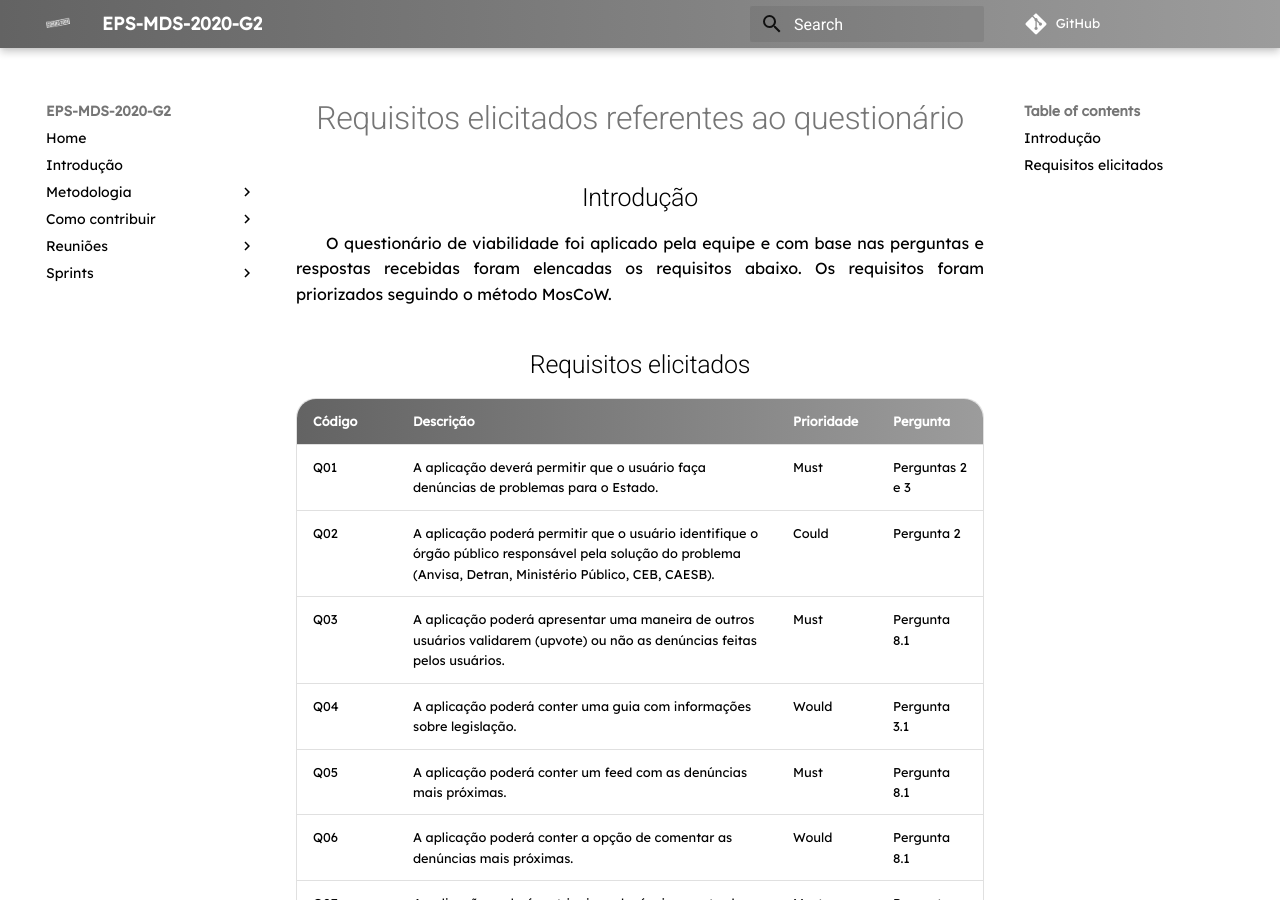
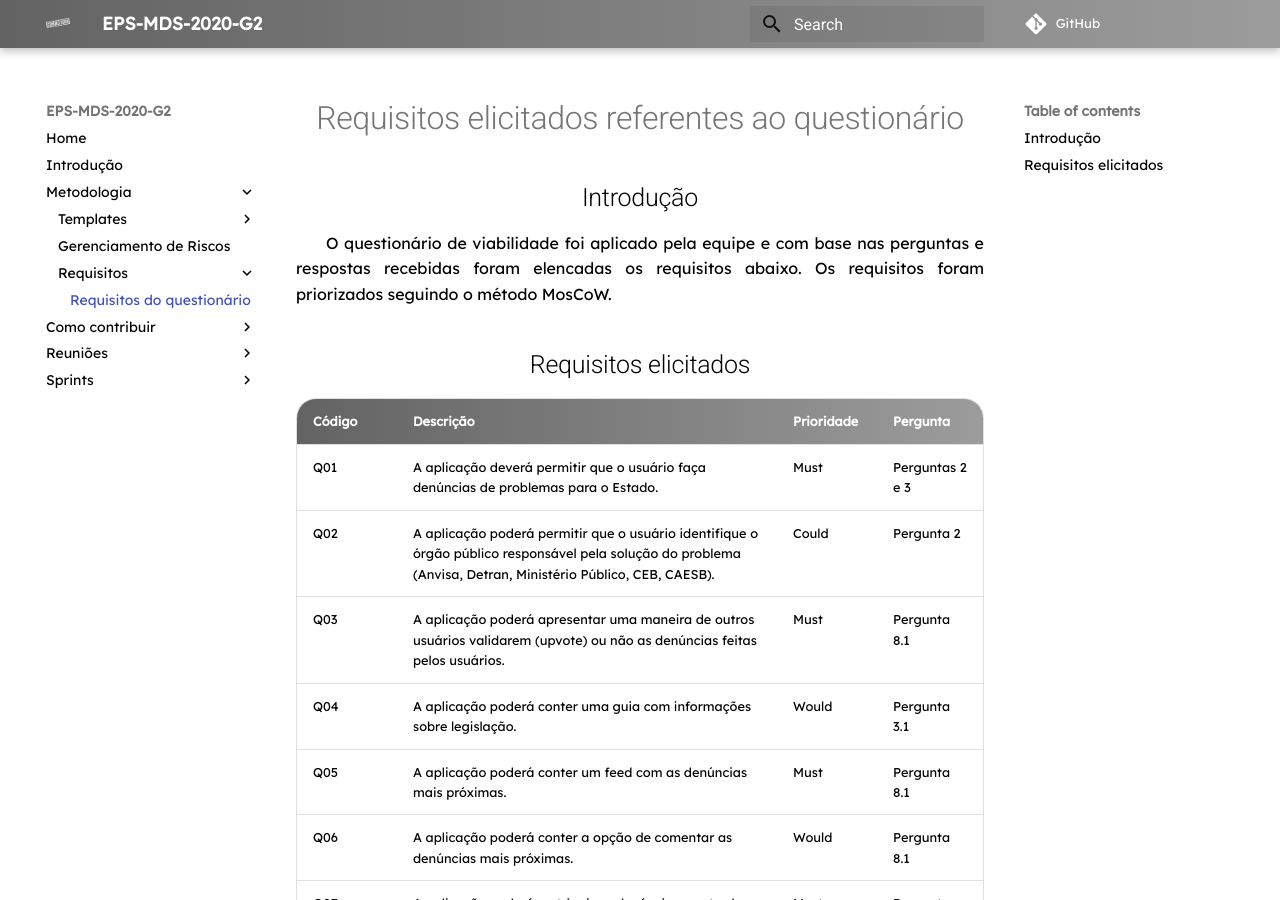
Before and after one commit to fga-eps-mds/2020.2-Eccoar, an MkDocs documentation site: the page built from docs/requisitos/requisitosQuestionario.md, in a window 1280 px wide and 900 px high. Built offline with MkDocs 1.6.1 and Material for MkDocs 9.7.7, drawn with Linux system fonts in a browser that asks for light colours; some web fonts are replaced; comment, search, counter and statistics services are not loaded; old or Windows-style settings are respelled for this version of MkDocs.

Commit message:
adding requisitos page to wiki

```diff
--- a/mkdocs.yml
+++ b/mkdocs.yml
@@ -35,6 +35,8 @@ pages:
           - Sprint Review: "metodologia/templates/review.md"
           - Retrospectiva: "metodologia/templates/retrospective.md"
       - Gerenciamento de Riscos: "metodologia/gerenciaRisco.md"
+      - Requisitos:
+          - Requisitos do questionário: "requisitos/requisitosQuestionario.md"
   - Como contribuir:
       - Como Contribuir?: "contribuicao/contribuicao.md"
       - Código de Conduta: "contribuicao/conduta.md"
```
Also changed, not shown: docs/requisitos/requisitosQuestionario.md (renamed from docs/Requisitos.md).
